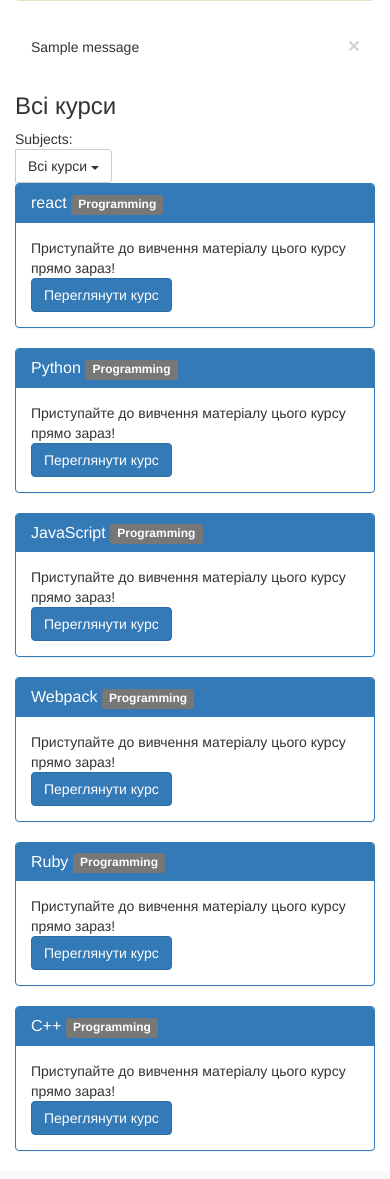
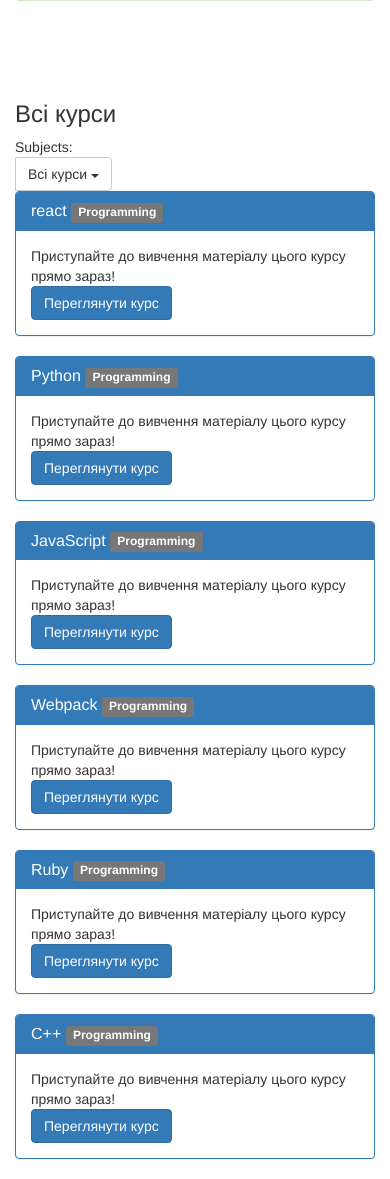
Before and after one commit to phonxis/diploma, a Django app: page /courses/ in a window 390 px wide. Shown: the part 51-1230 px from the top of the page. Before the commit the page ends 1202 px from the top, so only its background shows below. Run offline with Django 3.2, Linux system fonts and the light colour scheme; data comes from the database, SQL or seed files in the repository; tables that the repository leaves empty hold one stand-in row (values such as "Sample post"); one stand-in notice (Sample message) is shown; some libraries are stand-ins or nearby versions.

Commit message:
added req.txt; changed main block to div.content

```diff
--- a/courses/static/css/base.css
+++ b/courses/static/css/base.css
@@ -1,5 +1,5 @@
-div.content {
-    margin-top: 60px;
+div.content, div.content-side {
+    margin-top: 100px;
 }
 @media (min-width: 768px){
     #offcanvasleft {
@@ -13,7 +13,7 @@ div.content {
         background-color: #d1d3d6;
         margin-top: 60px;
     }
-    div.content {
+    div.content-side {
         margin-top: 0px;
     }
 }
--- a/courses/templates/courses/course/list.html
+++ b/courses/templates/courses/course/list.html
@@ -10,16 +10,7 @@
 
 {% block content %}
 
-    {% if messages %}
-        {% for message in messages %}
-            <div class="alert alert-dismissible alert-{{message.tags}}">
-              <button type="button" class="close" data-dismiss="alert">&times;</button>
-              <p>{{ message|safe }}</p>
-            </div>
-        {% endfor %}
-    {% endif %}
-
-<main>
+<div class="content">
     <div class="section-nude-gray">
         <h3>
             {% if subject %}
@@ -71,5 +62,5 @@
         {% endfor %}
     </div>
 
-</main>
+</div>
 {% endblock %}
--- a/courses/templates/courses/manage/content/form.html
+++ b/courses/templates/courses/manage/content/form.html
@@ -9,7 +9,7 @@
 {% endblock %}
 
 {% block content %}
-
+<div class="content">
     <h1>
     {% if object %}
         Edit content "{{ object.title }}"
@@ -54,6 +54,7 @@
             <a href="{% url 'module_content_list' module %}">go back</a>
         {% endif %}
     </div>
+</div>
 
 
 {% endblock %}
--- a/courses/templates/courses/manage/course/delete.html
+++ b/courses/templates/courses/manage/course/delete.html
@@ -2,6 +2,7 @@
 
 {% block content %}
 
+<div class="content">
     <h1>удаление курса "{{ object.title }}"</h1>
 
     <div>
@@ -11,4 +12,6 @@
             <input type="submit" value="Подтвердить">
         </form>
     </div>
+</div>
+
 {% endblock %}
--- a/courses/templates/courses/manage/course/form.html
+++ b/courses/templates/courses/manage/course/form.html
@@ -3,7 +3,7 @@
 {% load bootstrap %}
 
 {% block content %}
-
+<div class="content">
     <h1>
         {% if object %}
             Изменение курса "{{ object.title }}"
@@ -21,4 +21,5 @@
             </p>
         </form>
     </div>
+</div>
 {% endblock %}
--- a/courses/templates/courses/manage/course/list.html
+++ b/courses/templates/courses/manage/course/list.html
@@ -1,7 +1,7 @@
 {% extends "base.html" %}
 
 {% block content %}
-
+<div class="content">
     <h1>Мои курсы</h1>
 
     <div class="module row">
@@ -44,4 +44,5 @@
             <a href="{% url 'create_course' %}">Создать новый курс</a>
         </p>
     </div>
+</div>
 {% endblock %}
--- a/courses/templates/courses/manage/module/content_list.html
+++ b/courses/templates/courses/manage/module/content_list.html
@@ -3,7 +3,7 @@
 {% load user_tags %}
 
 {% block content %}
-
+<div class="content">
     {% with course=module.course %}
         <h1>Course "{{ course.title }}"</h1>
         <div class="contents">
@@ -60,6 +60,7 @@ modules</a></p>
             </ul>
         </div>
     {% endwith %}
+</div>
 {% endblock %}
 
 {% block domready %}
--- a/courses/templates/courses/manage/module/formset.html
+++ b/courses/templates/courses/manage/module/formset.html
@@ -3,7 +3,7 @@
 {% load bootstrap %}
 
 {% block content %}
-
+<div class="content">
     <h1>Edit "{{ course.title }}"</h1>
     <div class="module">
         <h2>Course modules</h2>
@@ -14,4 +14,5 @@
             <input type="submit" class="button" value="Save modules">
         </form>
     </div>
+</div>
 {% endblock %}
--- a/courses/templates/registration/logged_out.html
+++ b/courses/templates/registration/logged_out.html
@@ -1,9 +1,10 @@
 {% extends "base.html" %}
 
 {% block content %}
-
+<div class="content">
     <h1>Logout</h1>
     <div>
         <p><a href="{% url 'login' %}">Login</a> again?</p>
     </div>
+</div>
 {% endblock %}
--- a/courses/templates/registration/registration.html
+++ b/courses/templates/registration/registration.html
@@ -8,9 +8,10 @@
 
 {% block content %}
 
+<div class="content">
     <div class="row">
         <div class="col-md-4 col-md-offset-4 col-sm-6 col-sm-offset-3">
-        <div class="content">
+            <div class="">
                 <h1 class="text-center">Реєстрація</h1>
                 <form action="." class="register-form user-form" method="POST">
                     <!--{{ form.username }}
@@ -39,6 +40,7 @@
                 </p>
             </div>
         </div>
-</div>
+    </div> <!-- div.row -->
+</div> <!-- div.content -->
 
 {% endblock %}
--- a/diploma/settings.py
+++ b/diploma/settings.py
@@ -41,6 +41,8 @@ INSTALLED_APPS = [
     'embed_video',
     #'memcache_status',
     'slugify',
+
+    # monkey patching in this app. commented help-text paragraph
     'bootstrapform',
 
     # myapps
--- a/students/templates/students/course/detail.html
+++ b/students/templates/students/course/detail.html
@@ -15,7 +15,7 @@
 {% endblock %}
 
 {% block content %}
-<div class="content">
+<div class="content-side">
 
     <div class="row row-offcanvas row-offcanvas-left">
 
--- a/students/templates/students/course/list.html
+++ b/students/templates/students/course/list.html
@@ -3,7 +3,7 @@
 {% block title %}Мої курси{% endblock %}
 
 {% block content %}
-<main>
+<div class="content">
 	<div class="section-nude-gray">
 		<h3>
 		{% if object_list %}
@@ -40,6 +40,6 @@
 			{% endfor %}
 		</div>
 	</div>
-</main>
+</div>
 
 {% endblock %}
--- a/students/templates/students/student/edit_profile.html
+++ b/students/templates/students/student/edit_profile.html
@@ -3,10 +3,11 @@
 {% load bootstrap %}
 
 {% block content %}
+<div class="content">
     <div class="row">
         <div class="col-md-4 col-md-offset-4 col-sm-6 col-sm-offset-3">
 
-        <div class="content">
+            <div class="">
 
                 <h1 class="text-center">Edit profile</h1>
                 <form action='.' method='POST'>
@@ -31,4 +32,5 @@
 
         </div>
     </div>
+</div>
 {% endblock %}
--- a/students/templates/students/student/registration.html
+++ b/students/templates/students/student/registration.html
@@ -7,9 +7,11 @@
 {% endblock %}
 
 {% block content %}
+
+<div class="content">
     <div class="row">
         <div class="col-md-4 col-md-offset-4 col-sm-6 col-sm-offset-3">
-		<div class="content">
+            <div class="">
                 <h1 class="text-center">Реєстрація</h1>
                 <form action="." class="register-form user-form" method="POST">
                     <!-- {{ form.username }}
@@ -30,5 +32,6 @@
             </div>
         </div>
     </div>
+</div>
 
 {% endblock %}
```
Also changed, not shown: other parts of courses/static/css/base.css (+48 -0 lines), courses/templates/courses/course/detail.html (+2 -11 lines), courses/templates/registration/login.html (+6 -4 lines), requirements.txt (+37 -10 lines). Lines whose indentation alone changed are shown as unchanged.
